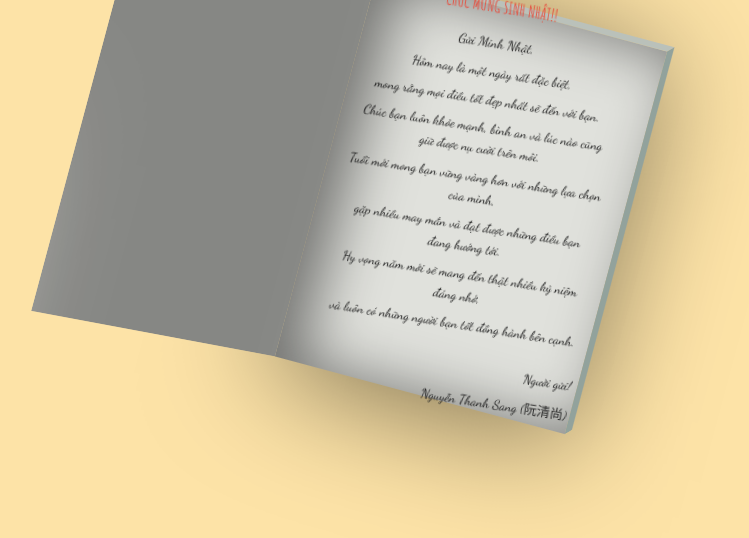
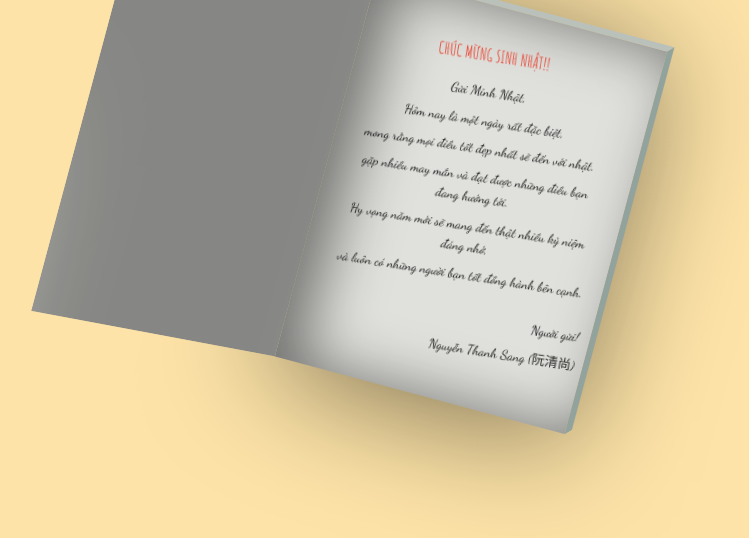
Before and after one commit to nguyenthanhsang70/CMSNMN21, a plain HTML site: page CMSN.html in a window 1280 px wide. Shown: the part 196-734 px from the top of the page, without its empty margins (169-918 px from the left). Drawn offline with Linux system fonts and the light colour scheme.

Commit message:
Update CMSN.html

```diff
--- a/CMSN.html
+++ b/CMSN.html
@@ -199,9 +199,7 @@
             <div class="content">
     <p>Gửi Minh Nhật,</p>
     <p>Hôm nay là một ngày rất đặc biệt,</p>
-    <p>mong rằng mọi điều tốt đẹp nhất sẽ đến với bạn.</p>
-    <p>Chúc bạn luôn khỏe mạnh, bình an và lúc nào cũng giữ được nụ cười trên môi.</p>
-    <p>Tuổi mới mong bạn vững vàng hơn với những lựa chọn của mình,</p>
+    <p>mong rằng mọi điều tốt đẹp nhất sẽ đến với nhật.</p>
     <p>gặp nhiều may mắn và đạt được những điều bạn đang hướng tới.</p>
     <p>Hy vọng năm mới sẽ mang đến thật nhiều kỷ niệm đáng nhớ,</p>
     <p>và luôn có những người bạn tốt đồng hành bên cạnh.</p>
```
